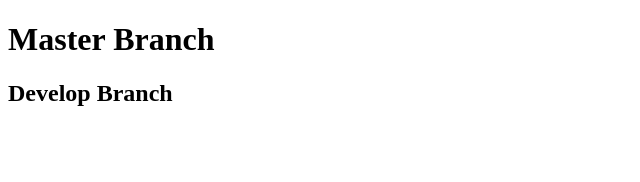
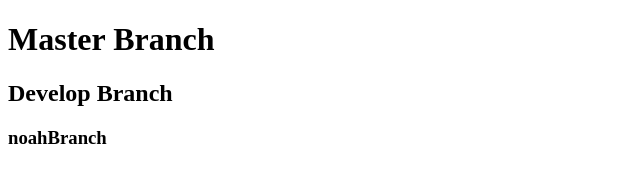
Before and after one commit to Johnk-14/teamGit, a plain HTML site: page index.html in a window 1280 px wide. Shown: the whole page, without its empty margins (0-640 px from the left). Drawn offline with Linux system fonts and the light colour scheme.

Commit message:
Noahs Branch

```diff
--- a/index.html
+++ b/index.html
@@ -9,4 +9,6 @@
     <h1>Master Branch</h1>
 
     <h2>Develop Branch</h2>
+
+    <h3> noahBranch </h3>
 </html>
```
